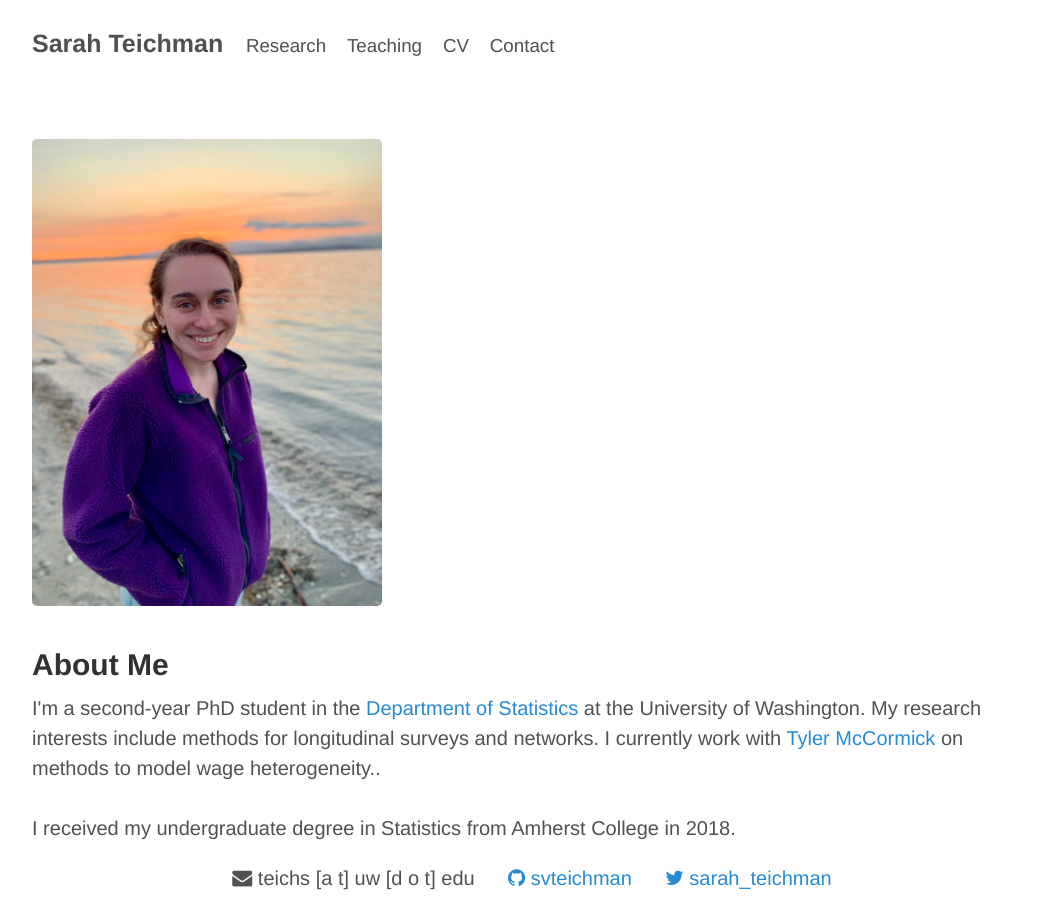
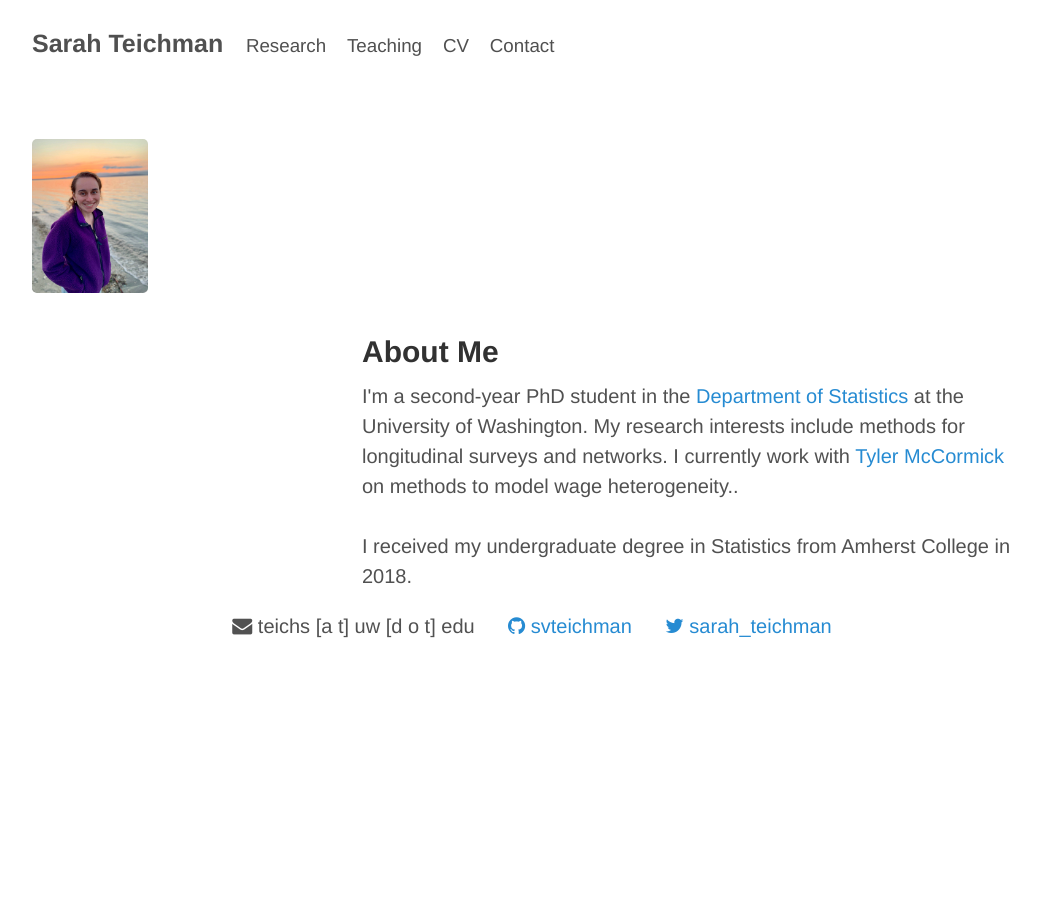
Before and after one commit to svteichman/svteichman.github.io, a Jekyll site: the page built from index.html, in a window 1280 px wide. Shown: the whole page, without its empty margins (108-1148 px from the left). Built offline with Jekyll 4.4.1, drawn with Linux system fonts in a browser that asks for light colours.

Commit message:
Update index.html

```diff
--- a/index.html
+++ b/index.html
@@ -4,23 +4,24 @@ title: Sarah Teichman
 ---
 
 <style>
-    .column {
+    .first-column {
+    width: 33%;
+    padding: 0 10px 0 0;
     float: left;
-	    width: 100%;
-    }
-	.left {
-	  width: 35%;
-	}
-	.right {
-	  width: 65%;
-	}
+}
+
+.second-column {
+    width: 66%;
+    padding: 0 10px 0 0;
+    float: right;
+}
 </style>
 
 <div class="row">
-        <div class="column">
+        <div class="first-column">
             <img class="featurette-image img-responsive" src="images/me.JPG" width = "35%" height = "35%">
         </div>
-        <div class="column">
+        <div class="second-column">
             <h2>About Me</h2>
             <p>I'm a second-year PhD student in the <a href = "http://www.stat.washington.edu/">Department of Statistics</a> at the University of
 		Washington. My research interests include methods for longitudinal surveys and networks. I currently work with
```
